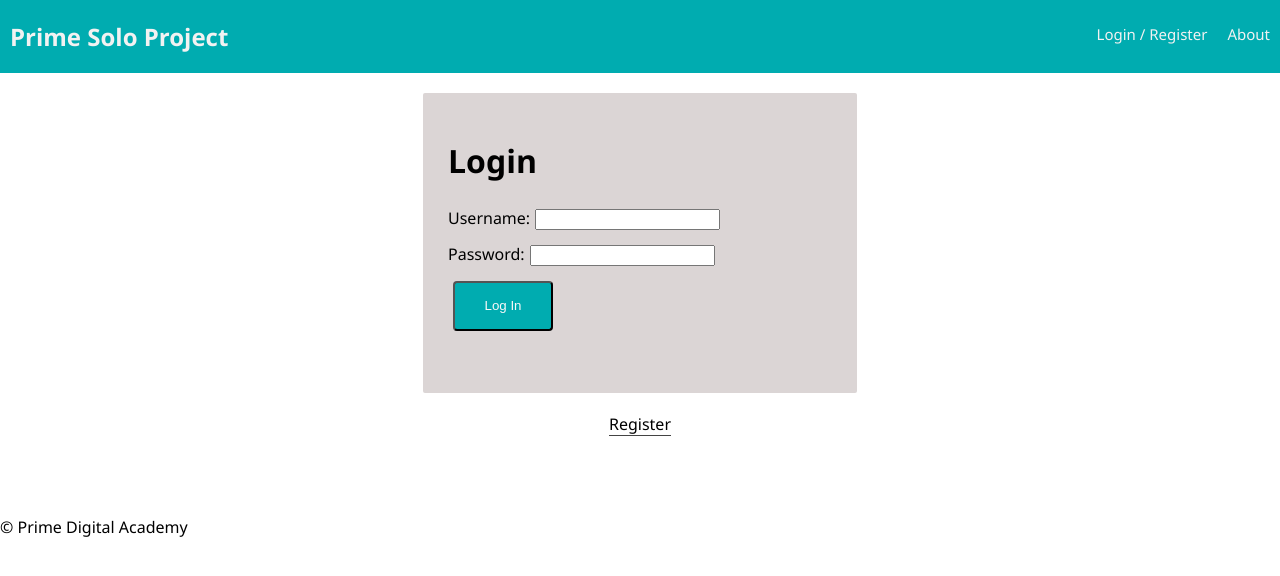
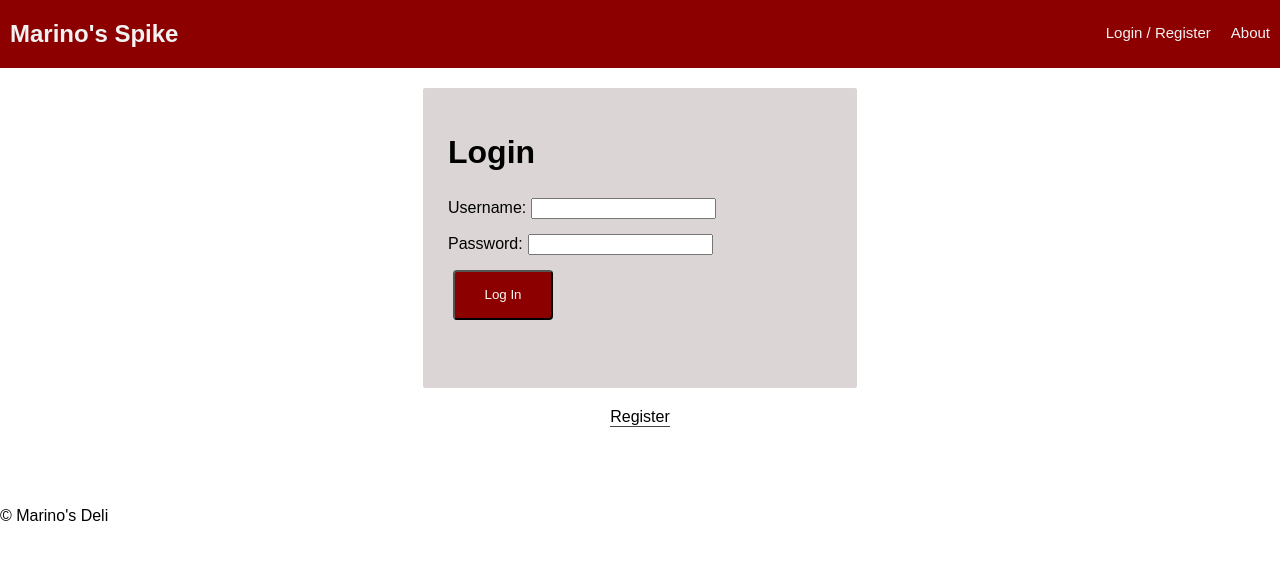
Before and after one commit to TonyMatthes/delispike, a React (Create React App) app: page /#/home in a window 1280 px wide. Shown: the top 576 px of the page. Built offline with nearby package versions, Linux system fonts and the light colour scheme; no server answers.

Commit message:
clean up for github

```diff
--- a/src/components/App/App.css
+++ b/src/components/App/App.css
@@ -1,5 +1,5 @@
 body {
-    font-family: 'Segoe UI', Tahoma, Geneva, Verdana, sans-serif;
+    font-family: Arial,Helvetica,sans-serif;
     margin: 0px;
 }
 
@@ -23,7 +23,7 @@ input {
 }
 
 .log-in, .log-out, .register {
-  background-color: #00acb0;
+  background-color: rgb(140, 0, 0);
   border-radius: 4px;
   color: #f8f8f8;
   min-height: 50px;
@@ -33,7 +33,7 @@ input {
 }
 
 .log-in:hover, .log-out:hover, .register:hover {
-  background-color: #008183;
+  background-color: rgb(136, 56, 56);
 }
 
 /* This line makes the "Register" and "Login" buttons look like links */
--- a/src/components/Footer/Footer.js
+++ b/src/components/Footer/Footer.js
@@ -8,7 +8,7 @@ import './Footer.css'
 
 const Footer = () => (
   <footer>
-    &copy; Prime Digital Academy
+    &copy; Marino's Deli
   </footer>
 );
 
--- a/src/components/MenuItem/MenuItem.js
+++ b/src/components/MenuItem/MenuItem.js
@@ -3,31 +3,6 @@ import { connect } from 'react-redux';
 
 class MenuItem extends Component {
 
-
-  removeItemButton = () => {
-    if (this.state.count === 0) {
-      return null;
-    } else {
-      return (
-        <button>Remove</button>
-      )
-    }
-  }
-
-  // handleAdd = () => {
-  //     this.props.dispatch({ type: 'ADD_PIZZA', payload: this.props.pizza });
-  //     this.setState({
-  //         count: this.state.count + 1,
-  //     });
-  // }
-
-  // handleSubtract = () => {
-  //     let id = this.props.pizzas.find( item => this.props.pizza.name === item.name).id;
-  //     this.props.dispatch( {type: 'REMOVE_PIZZA', payload: id});
-  //     this.setState({
-  //         count: this.state.count - 1,
-  //     })
-  // }
   addItemToOrder = (item) => () => {
     this.props.dispatch({ type: 'ADD_ORDER_ITEM', payload: {...item, orderSpecificId: this.props.state.order.orderItems.key }})
   }
--- a/src/components/Nav/Nav.css
+++ b/src/components/Nav/Nav.css
@@ -8,13 +8,13 @@
 
 .nav {
   overflow: hidden;
-  background-color: #00acb0;
+  background-color: rgb(140, 0, 0);
 }
 
 .nav-link {
   float: left;
   color: #f2f2f2;
-  background-color: #00acb0;
+  background-color: rgb(140, 0, 0);
   text-align: center;
   padding: 24px 10px;
   text-decoration: none;
@@ -28,7 +28,7 @@
 }
 
 .nav-link:hover {
-  background-color: #008183;
+  background-color: rgb(136, 56, 56);
 }
 
 .nav-right {
--- a/src/components/Nav/Nav.js
+++ b/src/components/Nav/Nav.js
@@ -8,7 +8,7 @@ import './Nav.css';
 const Nav = (props) => (
   <div className="nav">
     <Link to="/home">
-      <h2 className="nav-title">Prime Solo Project</h2>
+      <h2 className="nav-title">Marino's Spike</h2>
     </Link>
     <div className="nav-right">
       <Link className="nav-link" to="/home">
@@ -26,15 +26,15 @@ const Nav = (props) => (
           <Link className="nav-link" to="/menu">
             Menu
           </Link>
-          <LogOutButton className="nav-link"/>
+          <LogOutButton className="nav-link" />
         </>
       )}
       {/* Always show this link since the about page is not protected */}
       <Link className="nav-link" to="/about">
         About
       </Link>
+      {props.order.orderItems.orders.length >= 1 && (<SubTotalBar />)}
     </div>
-    {props.order.orderItems.orders.length >= 1 &&(<SubTotalBar />)}
   </div>
 );
 
--- a/src/components/SubtotalBar/SubtotalBar.js
+++ b/src/components/SubtotalBar/SubtotalBar.js
@@ -7,17 +7,12 @@ class SubTotalBar extends Component {
 
   render() {
     return (
-      <div>
-        <h4>
-          {this.props.state.order.orderItems.orders.length} items,
-          Subtotal: ${this.props.state.order.orderItems.orders.length < 1 ? '0.00' :
-            this.props.state.order.orderItems.orders.map(item =>
-              (Number(item.price))).reduce((accumulator, currentValue) => accumulator + currentValue).toFixed(2)
-          }</h4>
-        <Link className="nav-link" to="/currentorder">
-          view current order
-          </Link>
-      </div>
+      <Link className="nav-link" to="/currentorder">
+        Cart: {this.props.state.order.orderItems.orders.length} {this.props.state.order.orderItems.orders.length === 1 ? 'item' : 'items'},
+          Subtotal: ${this.props.state.order.orderItems.orders.map(item => (Number(item.price))
+        ).reduce((accumulator, currentValue) => accumulator + currentValue
+        ).toFixed(2)}
+      </Link>
     );
   }
 }
```
Also changed, not shown: 1 other file (tests, documents, lock files or other folders).
